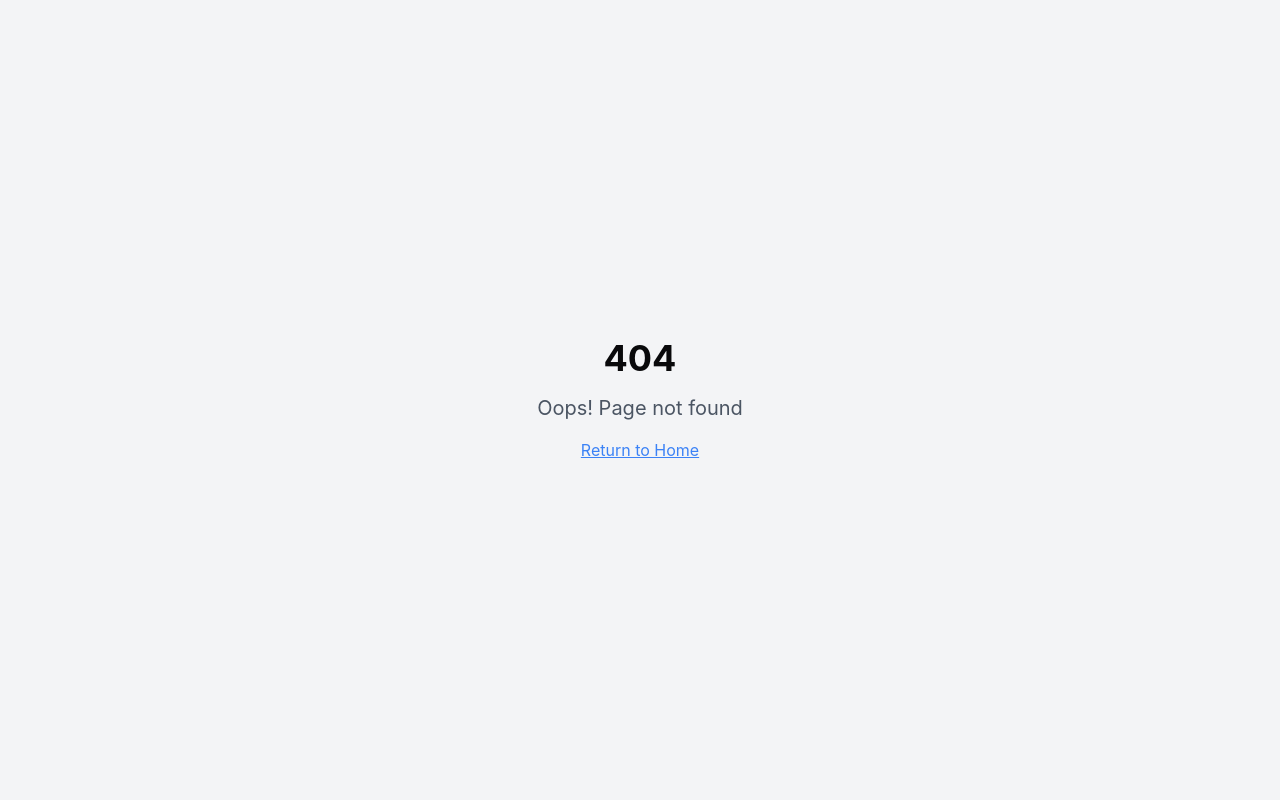
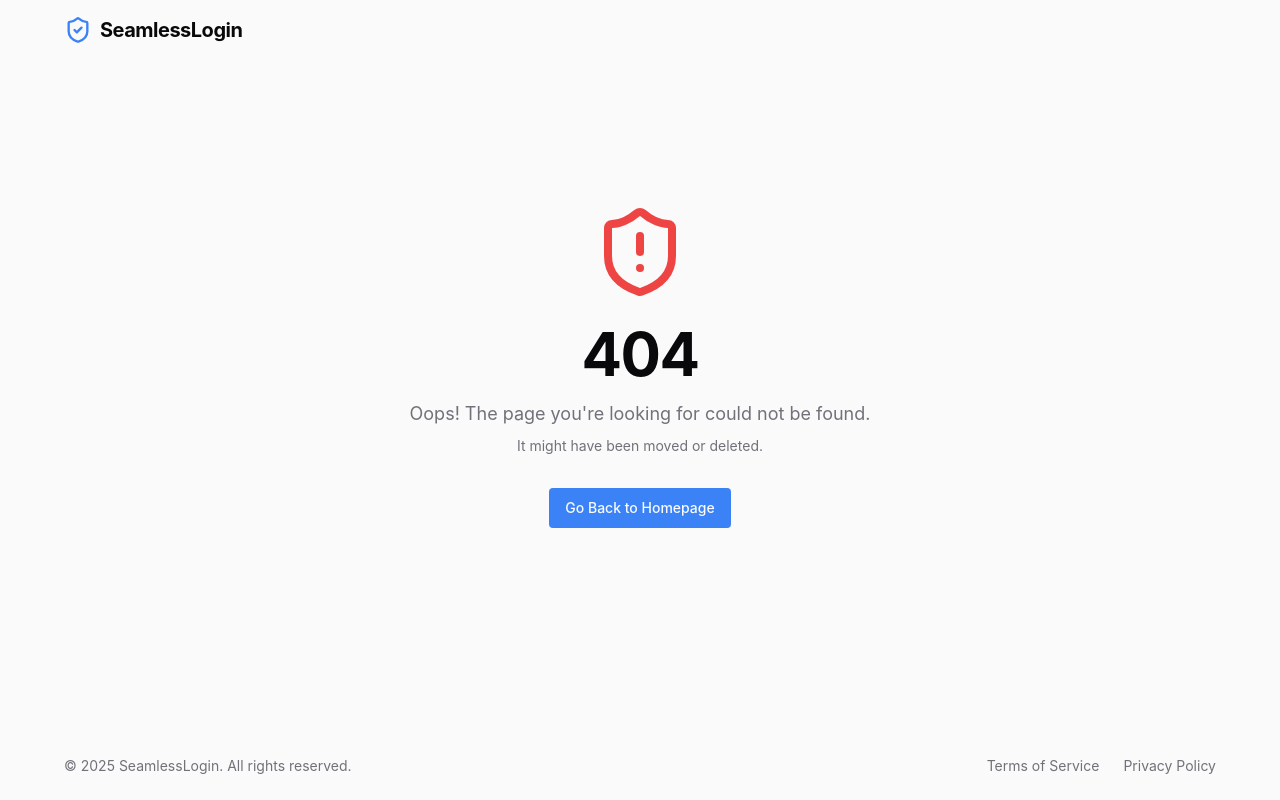
Before and after one commit to SadiqNaizam/mlo-a774-9992, a React (Vite) app: page /privacy in a window 1280 px wide. Before the commit this address had no page. Built offline with nearby package versions, Linux system fonts and the light colour scheme.

Commit message:
Fixed build errors: NotFound.tsx

```diff
--- a/src/pages/NotFound.tsx
+++ b/src/pages/NotFound.tsx
@@ -1,25 +1,30 @@
-import { useLocation } from "react-router-dom";
-import { useEffect } from "react";
+import React from 'react';
+import { Link } from 'react-router-dom';
+import { Button } from '@/components/ui/button';
+import AuthHeader from '@/components/layout/AuthHeader';
+import AuthFooter from '@/components/layout/AuthFooter';
+import { ShieldAlert } from 'lucide-react';
 
-const NotFound = () => {
-  const location = useLocation();
-
-  useEffect(() => {
-    console.error(
-      "404 Error: User attempted to access non-existent route:",
-      location.pathname
-    );
-  }, [location.pathname]);
-
+const NotFound: React.FC = () => {
   return (
-    <div className="min-h-screen flex items-center justify-center bg-gray-100">
-      <div className="text-center">
-        <h1 className="text-4xl font-bold mb-4">404</h1>
-        <p className="text-xl text-gray-600 mb-4">Oops! Page not found</p>
-        <a href="/" className="text-blue-500 hover:text-blue-700 underline">
-          Return to Home
-        </a>
-      </div>
+    <div className="flex flex-col min-h-screen bg-background">
+      <AuthHeader />
+      <main className="flex-grow flex flex-col items-center justify-center text-center px-4">
+        <ShieldAlert className="h-24 w-24 text-destructive mb-6" />
+        <h1 className="text-4xl md:text-6xl font-bold tracking-tight text-foreground">
+          404
+        </h1>
+        <p className="mt-4 text-lg text-muted-foreground">
+          Oops! The page you're looking for could not be found.
+        </p>
+        <p className="mt-2 text-sm text-muted-foreground">
+          It might have been moved or deleted.
+        </p>
+        <Button asChild className="mt-8">
+          <Link to="/">Go Back to Homepage</Link>
+        </Button>
+      </main>
+      <AuthFooter />
     </div>
   );
 };
```
